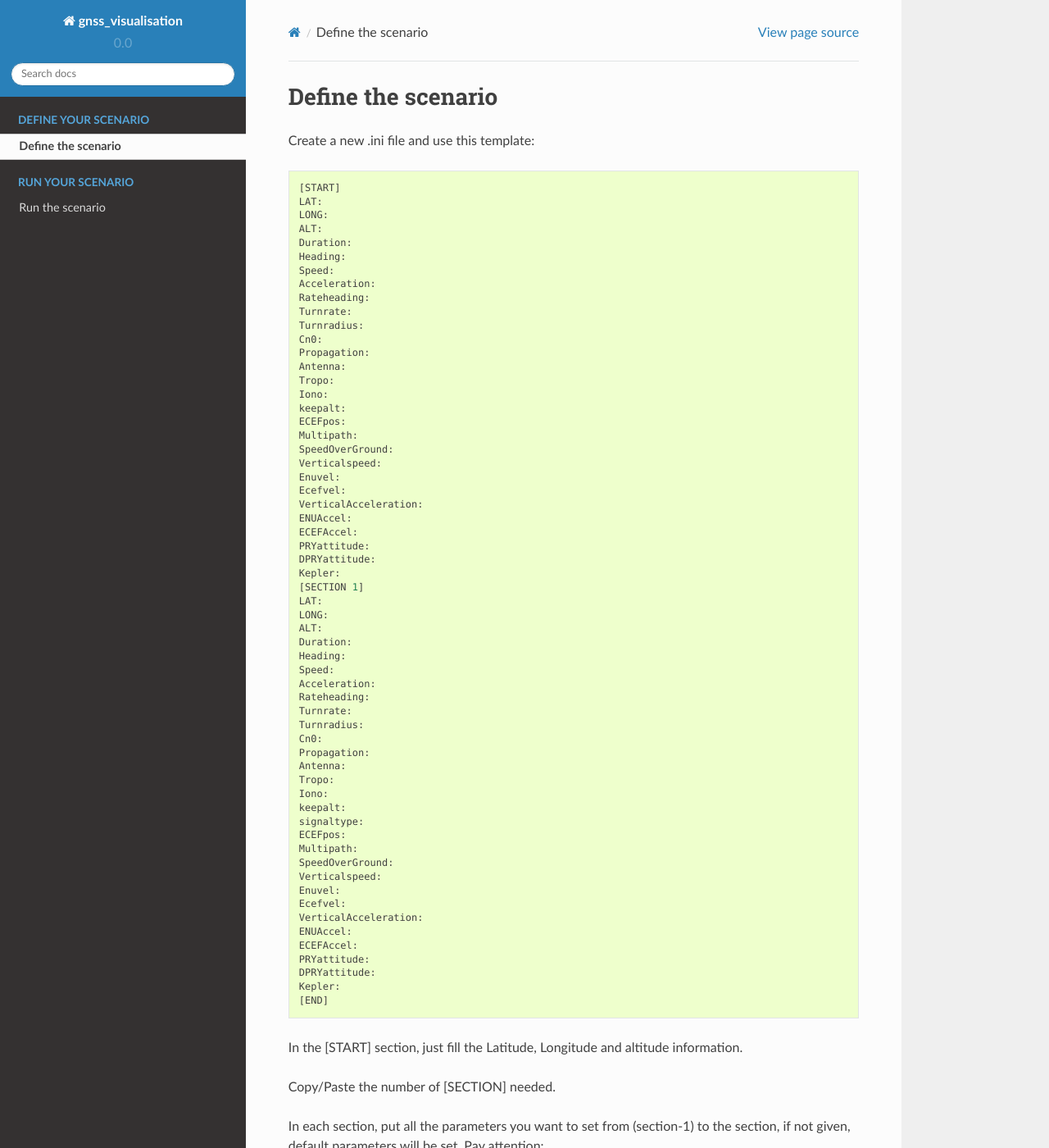
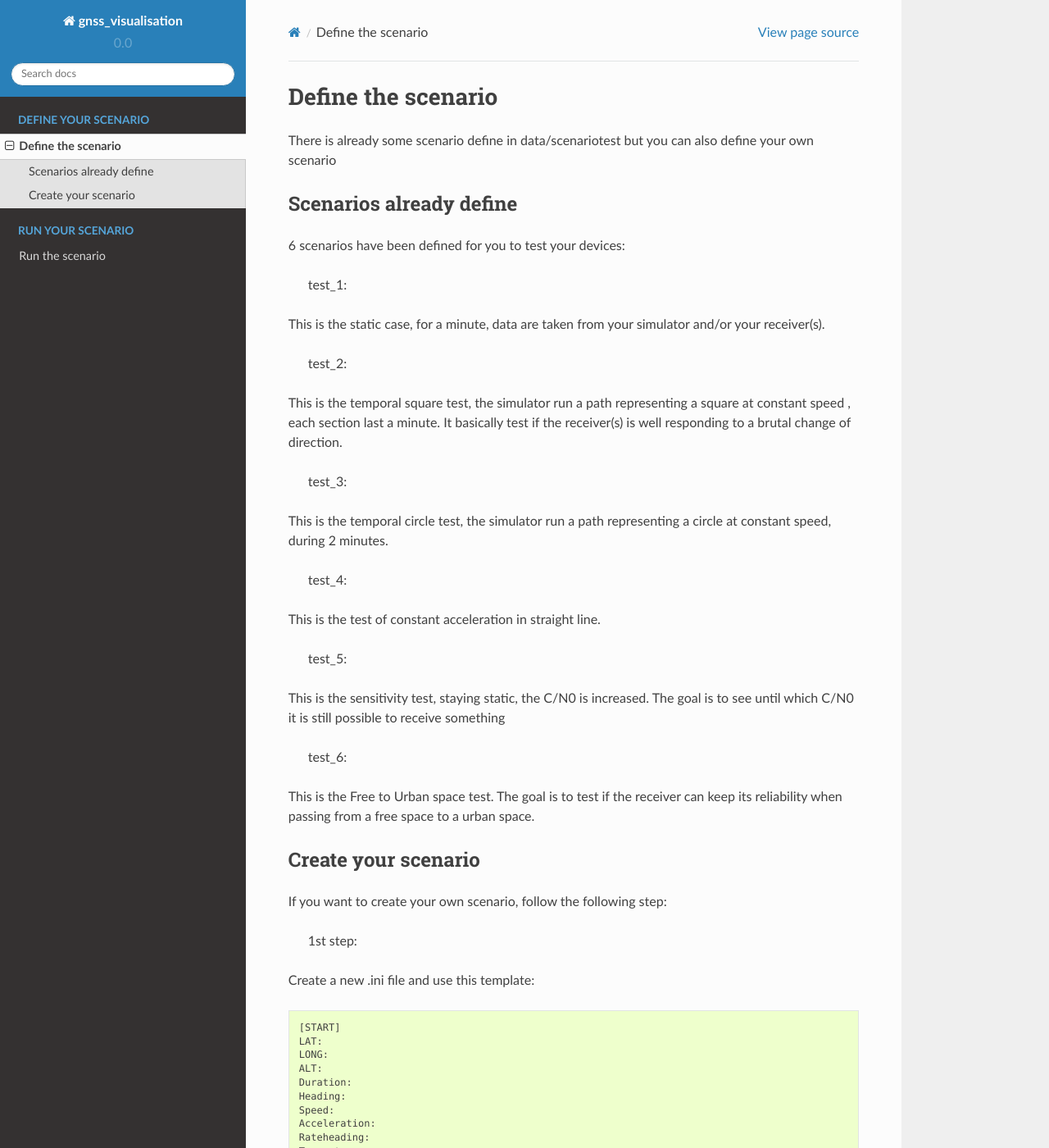
Before and after one commit to tutgnss/GNSS_visualization_tools, a Sphinx documentation site: the page built from docs/define_the_scenario.rst, in a window 1280 px wide and 1400 px high. Shown: the whole window at 82% size. Built offline with Sphinx 7.4.7 and the Read the Docs theme 2.0.0, drawn with Linux system fonts in a browser that asks for light colours; some of the changed text lies outside the part shown.

Commit message:
Development

```diff
--- a/docs/Run_scenario.rst
+++ b/docs/Run_scenario.rst
@@ -8,7 +8,7 @@ Choose your scenario
 Once you have create your own scenario, or if you want to run a pre-defined scenario, in the main file fill
 the argument of config_parser.read_scen()with the name of your scenario like this for example::
 
-        scenario = config_parser.read_scen('test/test_6.ini')
+        scenario = config_parser.read_scen('data/scenariotest/test_6.ini')
 
 Ublox initialisation
 --------------------
--- a/docs/define_the_scenario.rst
+++ b/docs/define_the_scenario.rst
@@ -2,6 +2,44 @@
 Define the scenario
 ===================
 
+There is already some scenario define in data/scenariotest but you can also define your own
+scenario
+
+Scenarios already define
+------------------------
+
+6 scenarios have been defined for you to test your devices:
+
+        test_1:
+This is the static case, for a minute, data are taken from your simulator and/or your
+receiver(s).
+
+        test_2:
+This is the temporal square test, the simulator run a path representing a square at constant speed
+, each section last a minute. It basically test if the receiver(s) is well responding to a brutal
+change of direction.
+
+        test_3:
+This is the temporal circle test, the simulator run a path representing a circle at constant
+speed, during 2 minutes.
+
+        test_4:
+This is the test of constant acceleration in straight line.
+
+        test_5:
+This is the sensitivity test, staying static, the C/N0 is increased. The goal is to see until
+which C/N0 it is still possible to receive something
+
+        test_6:
+This is the Free to Urban space test. The goal is to test if the receiver can keep its
+reliability when passing from a free space to a urban space.
+
+Create your scenario
+--------------------
+
+If you want to create your own scenario, follow the following step:
+
+    1st step:
 Create a new .ini file and use this template::
 
         [START]
@@ -65,9 +103,12 @@ Create a new .ini file and use this template::
         Kepler:
         [END]
 
-In the [START] section, just fill the Latitude, Longitude and altitude information.
+.. note:: In the [START] section, just fill the Latitude, Longitude and altitude information of your
+departure position.
 
+    2nd step:
 Copy/Paste the number of [SECTION] needed.
+.. image:: images/scenario.png
 
 In each section, put all the parameters you want to set from (section-1) to the section, if not given, default
 parameters will be set.
```
Also changed, not shown: docs/index.rst (+9 -3 lines), docs/images/scenario.png (added).
